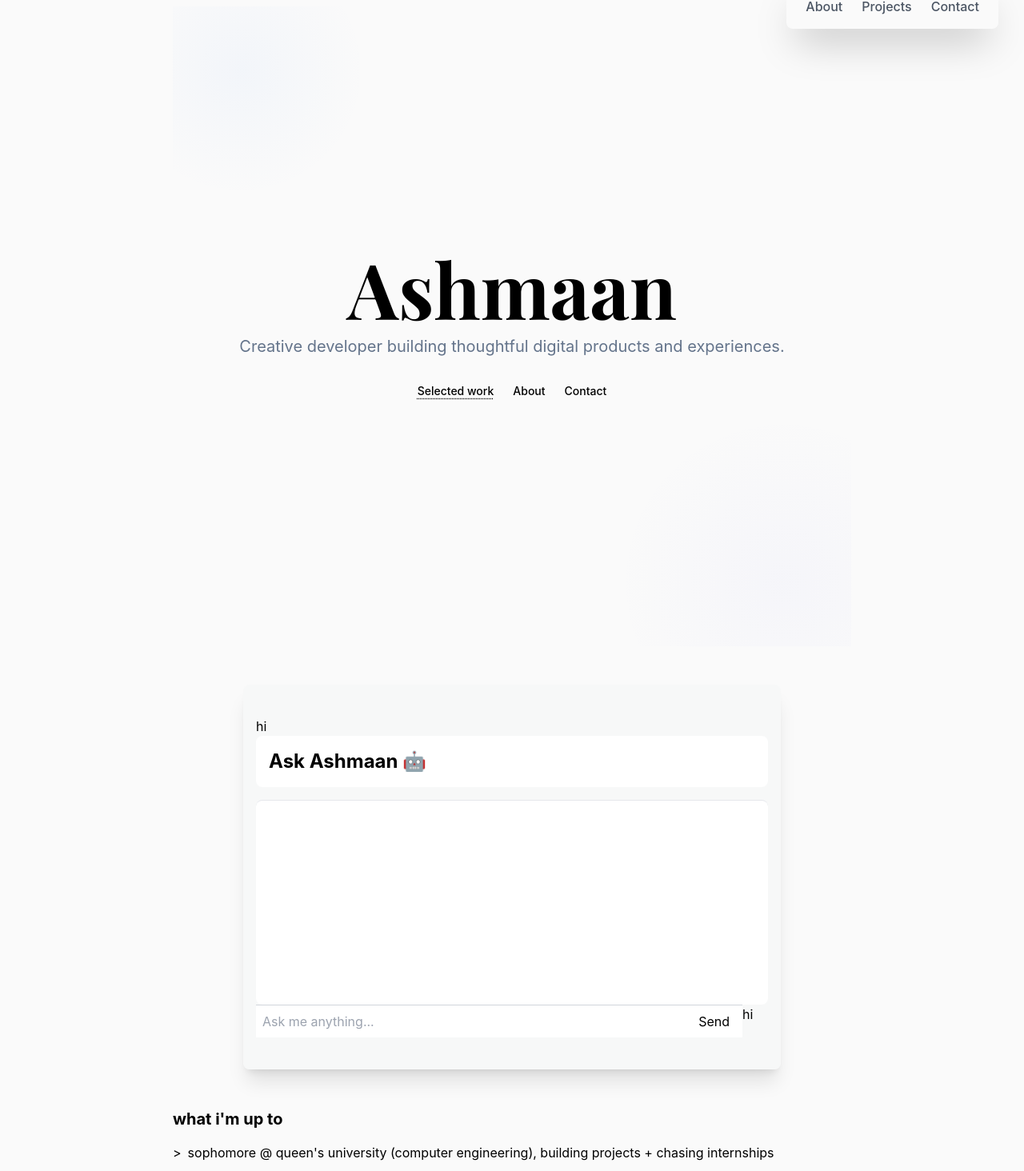
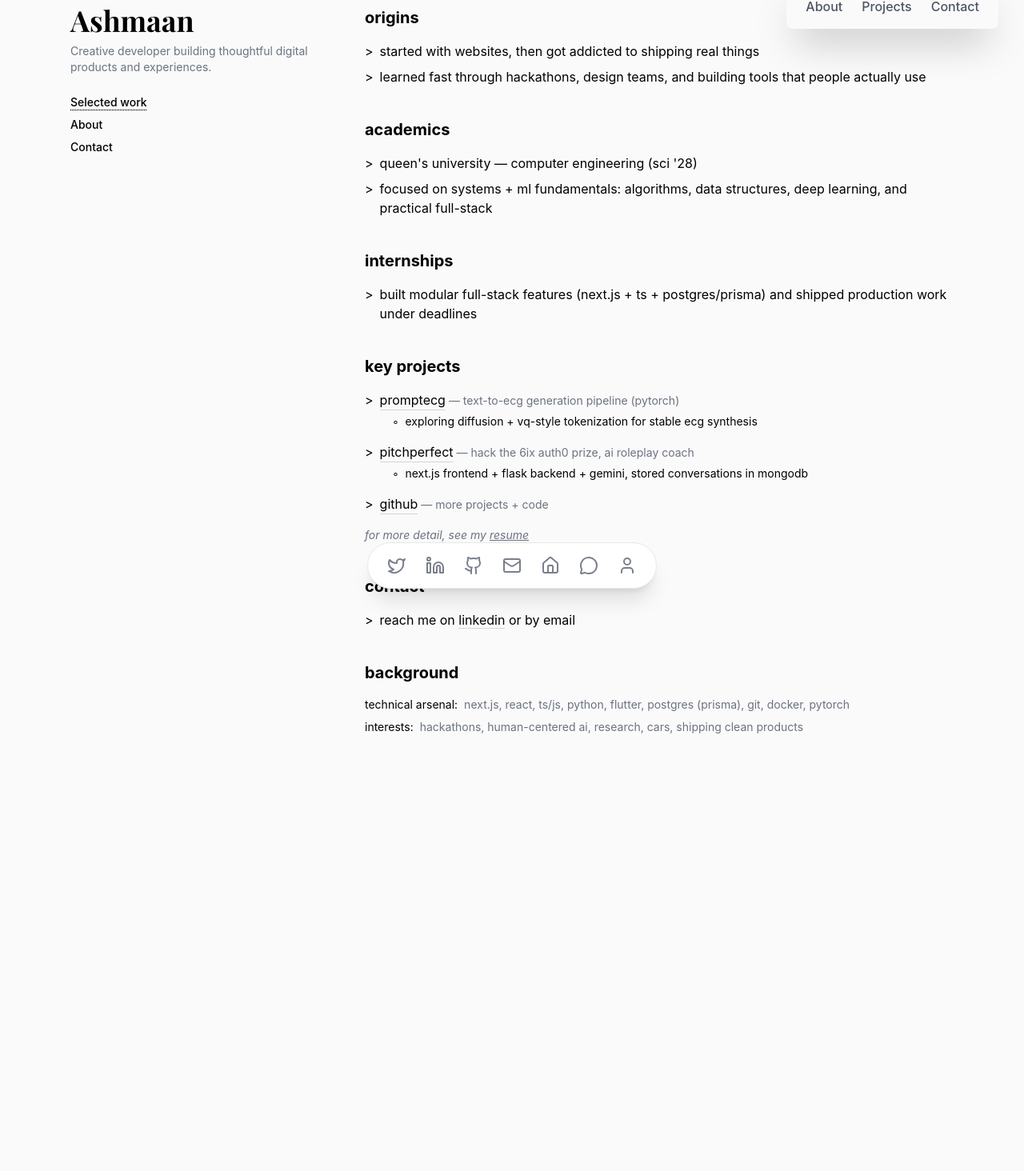
Before and after one commit to Ashmaan-2006/ashmaan, a Next.js app: page / in a window 1280 px wide. Shown: the part 40-1504 px from the top of the page at 80% size. After the commit the page ends 1071 px from the top, so only its background shows below. Built offline with nearby package versions, Linux system fonts and the light colour scheme.

Commit message:
Fixing the layout and spaciing

```diff
--- a/app/components/Hero.tsx
+++ b/app/components/Hero.tsx
@@ -1,17 +1,17 @@
-import React from "react";
-
 export default function Hero() {
   return (
-    <section className="hero min-h-screen flex items-center justify-center text-center px-6">
-      <div className="max-w-3xl">
-        <h1 className="text-6xl sm:text-[96px] leading-[0.9] font-extrabold font-playfair">
+    <section className="text-left">
+      <div>
+        <h1 className="text-4xl leading-[0.95] font-extrabold font-playfair">
           Ashmaan
         </h1>
-        <p className="mt-4 text-lg sm:text-xl text-muted-foreground">
+        <p className="mt-3 text-sm text-gray-500">
           Creative developer building thoughtful digital products and experiences.
         </p>
-        <div className="mt-8 flex justify-center gap-6">
-          <a href="#projects" className="text-sm font-medium underline decoration-dotted underline-offset-4">Selected work</a>
+        <div className="mt-6 flex flex-col gap-2">
+          <a href="#projects" className="text-sm font-medium underline decoration-dotted underline-offset-4">
+            Selected work
+          </a>
           <a href="#about" className="text-sm font-medium">About</a>
           <a href="#contact" className="text-sm font-medium">Contact</a>
         </div>
--- a/app/page.tsx
+++ b/app/page.tsx
@@ -28,34 +28,19 @@ export default function Home() {
 
       {/* Page */}
       <main className="min-h-screen bg-[#FAFAFA] text-black">
-        <div className="mx-auto w-full max-w-4xl px-6 py-12">
-          <Hero />
+         <div className="mx-auto w-full max-w-6xl px-6 py-12">
+          <div className="grid grid-cols-1 lg:grid-cols-[320px_1fr] gap-12 items-start">
+            {/* LEFT: Hero pinned top-left */}
+            <div className="sticky top-12 self-start">
+              <Hero />
+            </div>
 
-          <div className="mt-12">
-            <Chatbot />
-          </div>
 
-          {/* Theo-style sections */}
-          <div className="mt-12 space-y-10">
-            {/* what i'm up to */}
-            <section id="about">
-              <h2 className="text-xl font-bold mb-4">what i'm up to</h2>
-              <ul className="space-y-2">
-                <li className="flex">
-                  <span className="mr-2">&gt;</span>
-                  <span>
-                    sophomore @ queen&apos;s university (computer engineering), building projects + chasing
-                    internships
-                  </span>
-                </li>
-                <li className="flex">
-                  <span className="mr-2">&gt;</span>
-                  <span>
-                    currently working on a portfolio chatbot + shipping clean ui in next.js
-                  </span>
-                </li>
-              </ul>
-            </section>
+          {/* RIGHT: Theo content at top-middle */}
+            <div className="w-full max-w-3xl">
+              <div className="space-y-10">
+                {/* what i'm up to */}
+
 
             {/* origins */}
             <section>
@@ -233,11 +218,12 @@ export default function Home() {
             </section>
           </div>
         </div>
+        </div>
+        </div>
 
-        {/* If you want to keep your Navbar component, put it here as a footer-style nav */}
-        {/* <div className="mt-16">
+        {<div className="mt-16">
           <Navbar />
-        </div> */}
+        </div>}
       </main>
     </>
   );
```
